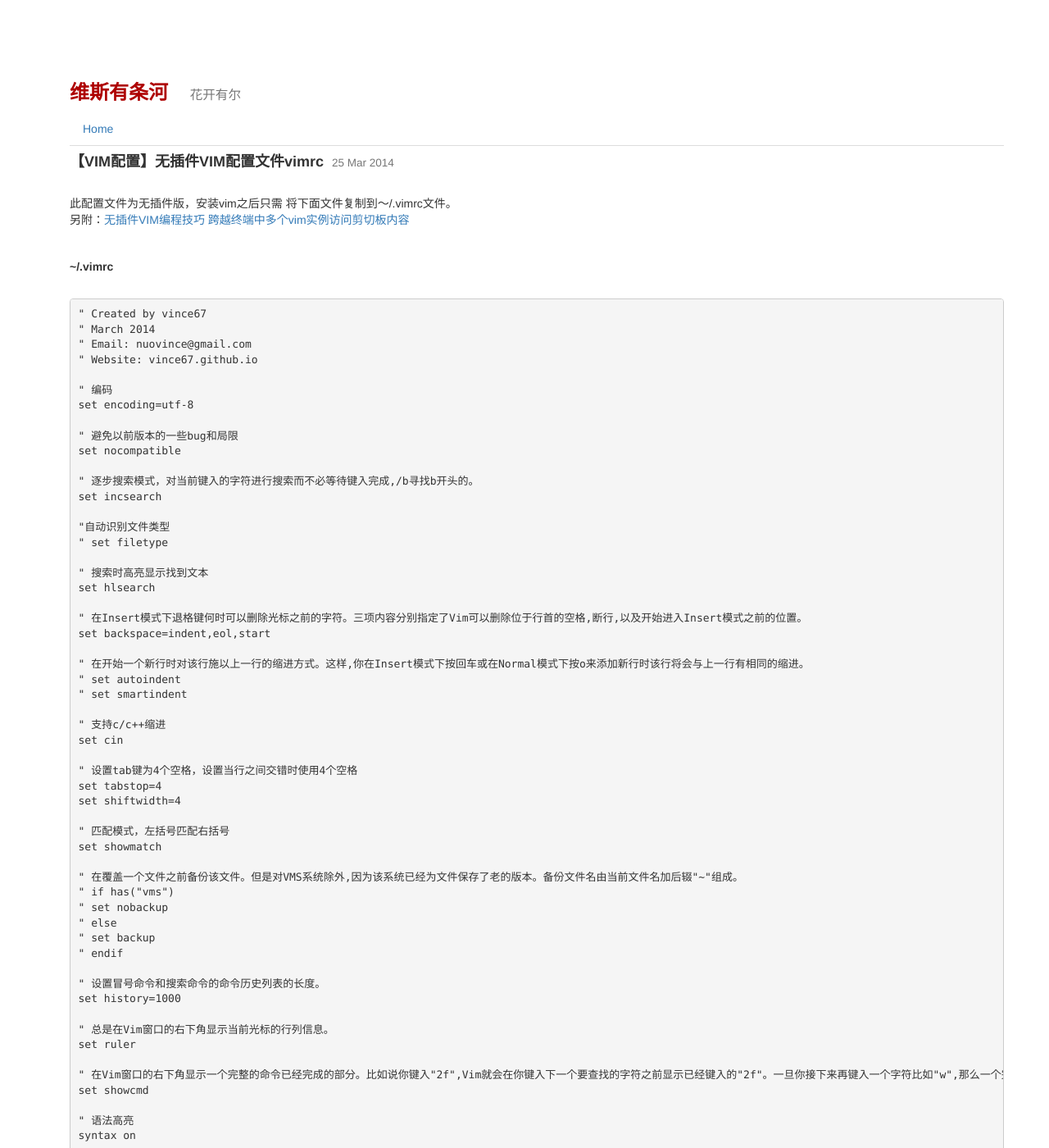
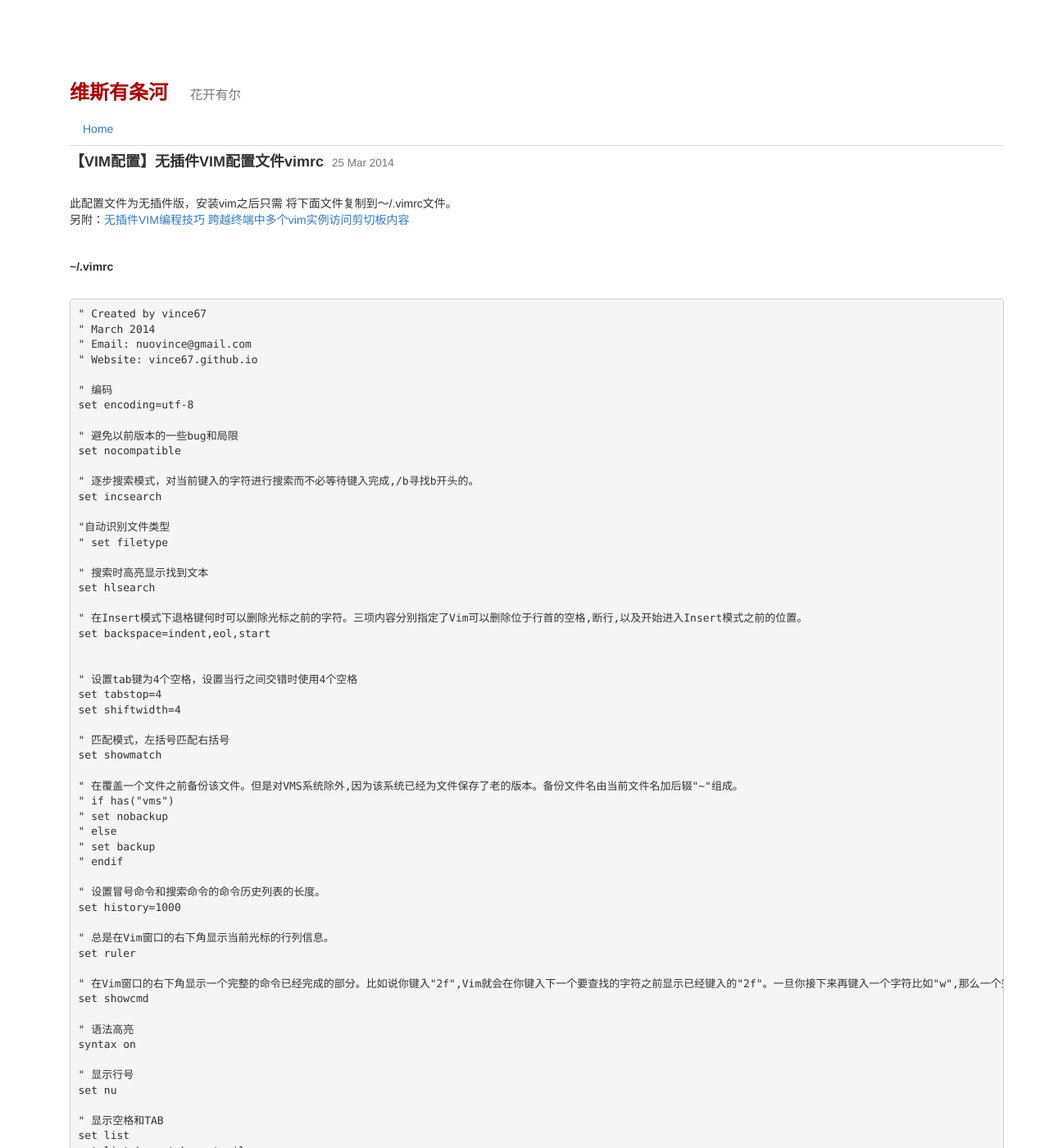
Before and after one commit to vince67/vince67.github.io, a Jekyll site: the page built from _posts/2014-03-25-vimrc_file_for_vim.html, in a window 1280 px wide and 1400 px high. Shown: the whole window at 82% size. Built offline with Jekyll 4.4.1, drawn with Linux system fonts in a browser that asks for light colours; nearby versions of some CDN libraries; comment, search, counter and statistics services are not loaded; some of the changed text lies outside the part shown.

Commit message:
Update 2014-03-25-vimrc_file_for_vim.html
delete some settings

```diff
--- a/_posts/2014-03-25-vimrc_file_for_vim.html
+++ b/_posts/2014-03-25-vimrc_file_for_vim.html
@@ -38,12 +38,6 @@ set hlsearch
 " 在Insert模式下退格键何时可以删除光标之前的字符。三项内容分别指定了Vim可以删除位于行首的空格,断行,以及开始进入Insert模式之前的位置。
 set backspace=indent,eol,start
 
-" 在开始一个新行时对该行施以上一行的缩进方式。这样,你在Insert模式下按回车或在Normal模式下按o来添加新行时该行将会与上一行有相同的缩进。
-" set autoindent
-" set smartindent
-
-" 支持c/c++缩进
-set cin
 
 " 设置tab键为4个空格，设置当行之间交错时使用4个空格
 set tabstop=4
```
